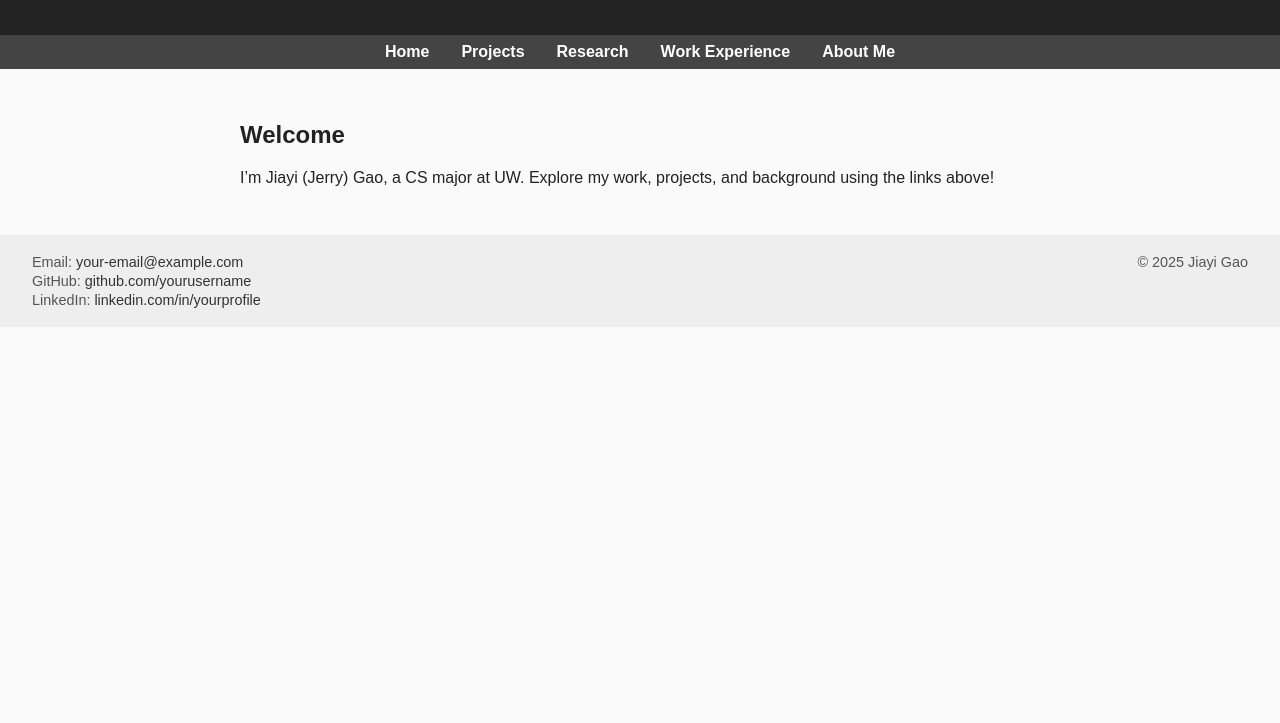
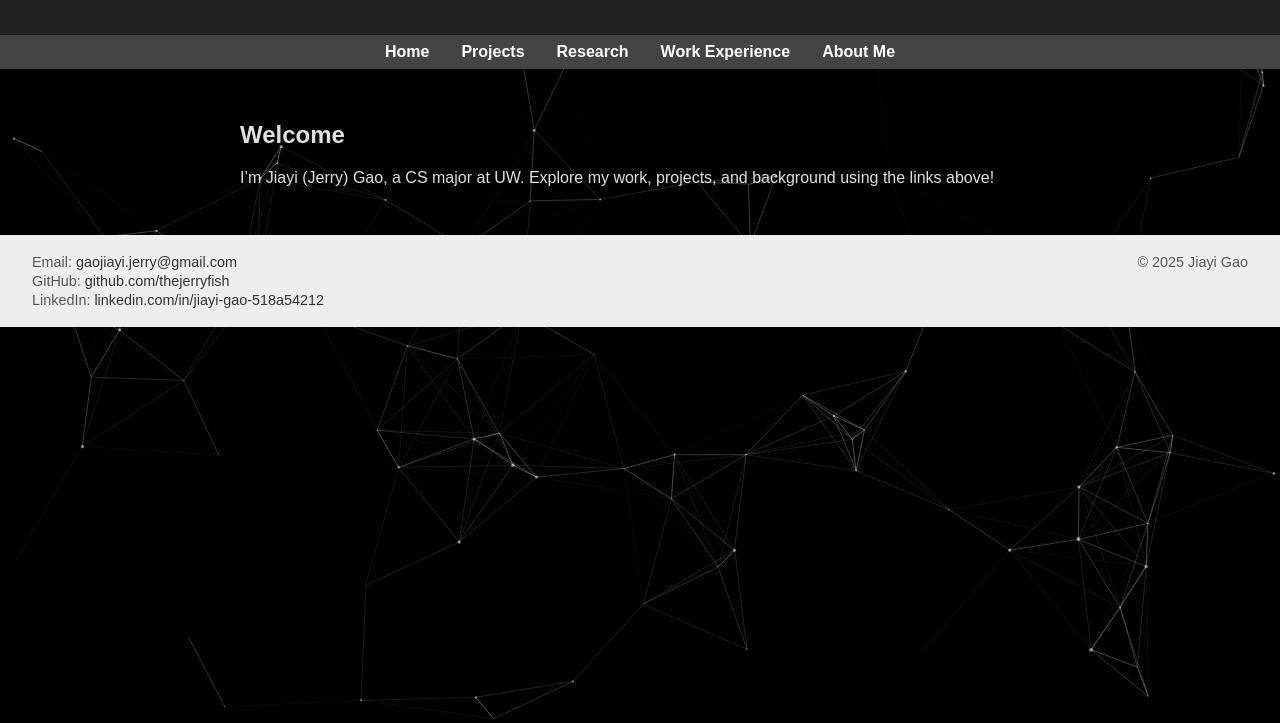
Before and after one commit to TheJerryFish/thejerryfish.github.io, a plain HTML site: page index.html in a window 1280 px wide. Shown: the part 77-800 px from the top of the page. Drawn offline with nearby package versions, Linux system fonts and the light colour scheme.

Commit message:
Updated background

```diff
--- a/index.html
+++ b/index.html
@@ -16,5 +16,12 @@
 
     <div id="footer-container"></div>
     <script src="reusable/loadComponents.js"></script>
+    <script src="https://cdn.jsdelivr.net/npm/particles.js"></script>
+    <div id="particles-js"></div>
+    <script>
+        particlesJS.load('particles-js', 'particles.json', function() {
+            console.log('callback - particles.js config loaded');
+        });
+    </script>
 </body>
 </html>
--- /dev/null
+++ b/particles.json
@@ -0,0 +1,67 @@
+{
+  "particles": {
+    "number": {
+      "value": 80,
+      "density": {
+        "enable": true,
+        "value_area": 800
+      }
+    },
+    "color": {
+      "value": "#ffffff"
+    },
+    "shape": {
+      "type": "circle"
+    },
+    "opacity": {
+      "value": 0.5,
+      "random": false
+    },
+    "size": {
+      "value": 2,
+      "random": true
+    },
+    "line_linked": {
+      "enable": true,
+      "distance": 150,
+      "color": "#ffffff",
+      "opacity": 0.4,
+      "width": 1
+    },
+    "move": {
+      "enable": true,
+      "speed": 1.5,
+      "direction": "none",
+      "random": false,
+      "straight": false,
+      "out_mode": "out",
+      "bounce": false
+    }
+  },
+  "interactivity": {
+    "detect_on": "canvas",
+    "events": {
+      "onhover": {
+        "enable": true,
+        "mode": "grab"
+      },
+      "onclick": {
+        "enable": true,
+        "mode": "push"
+      },
+      "resize": true
+    },
+    "modes": {
+      "grab": {
+        "distance": 140,
+        "line_linked": {
+          "opacity": 1
+        }
+      },
+      "push": {
+        "particles_nb": 4
+      }
+    }
+  },
+  "retina_detect": true
+}
--- a/reusable/footer.html
+++ b/reusable/footer.html
@@ -1,8 +1,8 @@
 <div id="footer">
     <div class="footer-left">
-        <p>Email: <a href="mailto:your-email@example.com">your-email@example.com</a></p>
-        <p>GitHub: <a href="https://github.com/yourusername">github.com/yourusername</a></p>
-        <p>LinkedIn: <a href="https://linkedin.com/in/yourprofile">linkedin.com/in/yourprofile</a></p>
+        <p>Email: <a href="mailto:gaojiayi.jerry@gmail.com">gaojiayi.jerry@gmail.com</a></p>
+        <p>GitHub: <a href="https://github.com/thejerryfish">github.com/thejerryfish</a></p>
+        <p>LinkedIn: <a href="https://linkedin.com/in/jiayi-gao-518a54212">linkedin.com/in/jiayi-gao-518a54212</a></p>
     </div>
     <div class="footer-right">
         <p>© 2025 Jiayi Gao</p>
--- a/style.css
+++ b/style.css
@@ -1,9 +1,22 @@
+#particles-js {
+  position: fixed;
+  width: 100%;
+  height: 100%;
+  z-index: -1;
+  top: 0;
+  left: 0;
+}
+
 body {
-    font-family: Arial, sans-serif;
-    margin: 0;
-    padding: 0;
-    background: #fafafa;
-    color: #222;
+  background-color: #000000;
+  color: #e0e0e0;
+  margin: 0;
+  padding: 0;
+  font-family: Arial, sans-serif;
+}
+
+html, body {
+  height: 100%;
 }
 
 header {
```
Also changed, not shown: projects.html (+0 -3 lines), research.html (+2 -1 lines).
